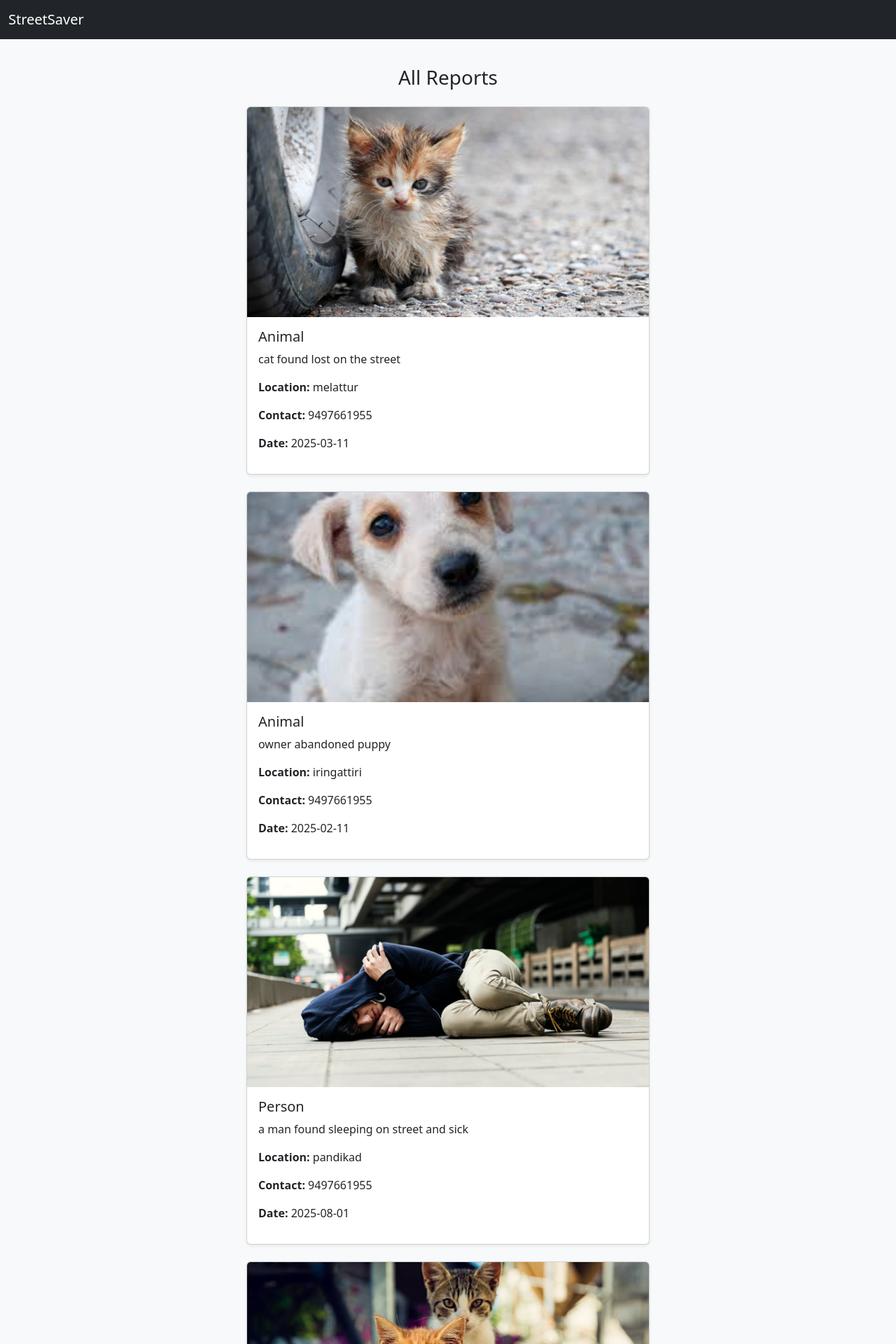
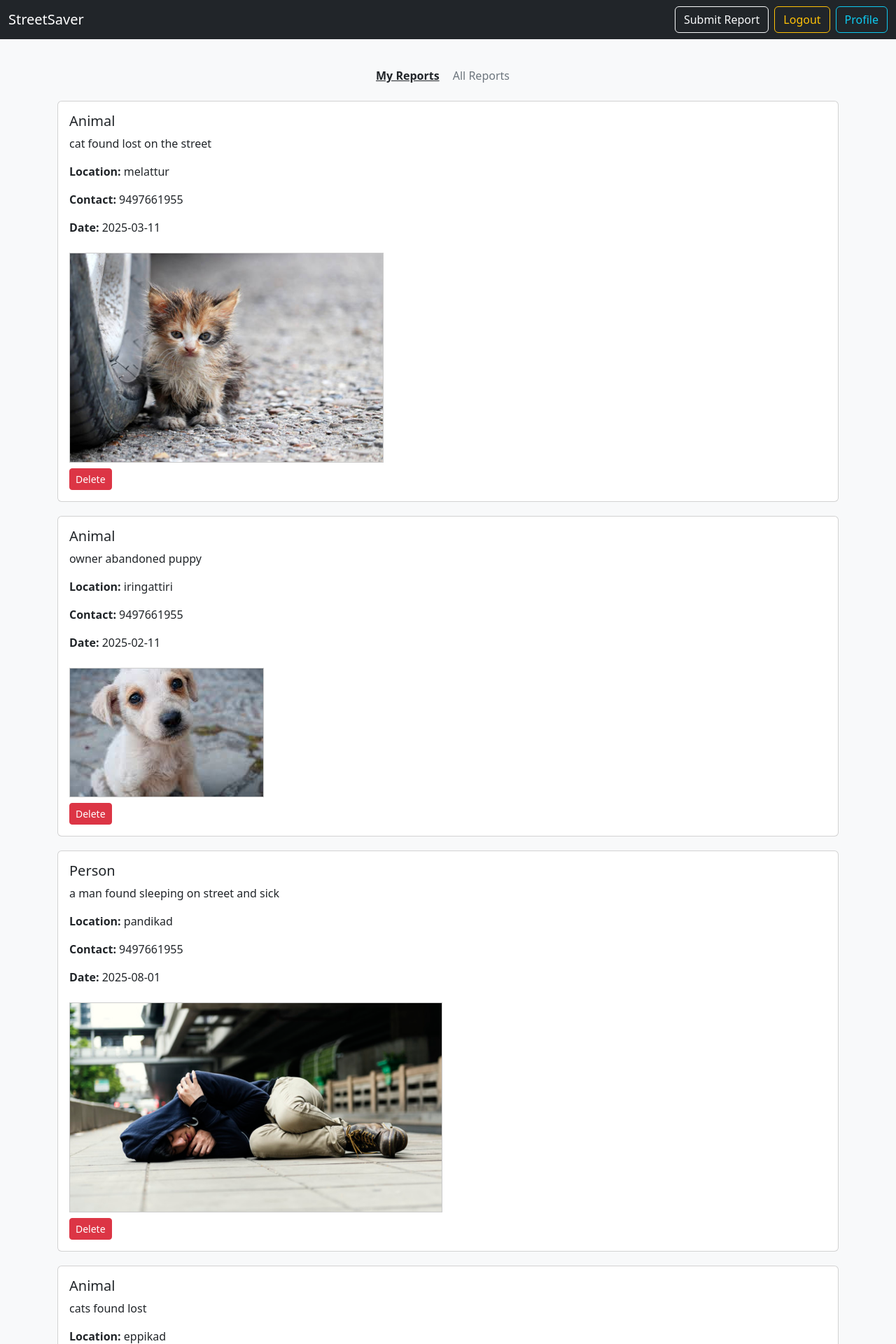
Before and after one commit to barrelblaze/project, a Flask app: template templates/home.html in a window 1280 px wide. Shown: the top 1920 px of the page at 70% size. Run offline with Flask 3, Linux system fonts and the light colour scheme; the template is opened without the code that fills it: values that come from a table or form of the project are taken from there, others are empty; some libraries are stand-ins or nearby versions.

Commit message:
Updated home page UI and fixed report form validation

```diff
--- a/app.py
+++ b/app.py
@@ -34,8 +34,9 @@ class Report(db.Model):
 @app.route('/')
 def index():
     if 'user_id' in session:
-        reports = Report.query.order_by(Report.id.desc()).all()  # latest first
-        return render_template('home.html', reports=reports, logged_in=True)
+        all_reports = Report.query.filter(Report.user_id != session['user_id']).order_by(Report.id.desc()).all()
+        my_reports = Report.query.filter_by(user_id=session['user_id']).order_by(Report.id.desc()).all()
+        return render_template('home.html', all_reports=all_reports, my_reports=my_reports, logged_in=True)
     return redirect(url_for('login'))
 
 @app.route('/login', methods=['GET', 'POST'])
--- a/templates/home.html
+++ b/templates/home.html
@@ -5,101 +5,166 @@
     <title>StreetSaver - Home</title>
     <link href="https://cdn.jsdelivr.net/npm/bootstrap@5.3.0/dist/css/bootstrap.min.css" rel="stylesheet">
     <style>
-        body {
-            padding-top: 70px; /* prevents content from being hidden behind fixed navbar */
+        .report-section {
+            display: none;
         }
-        .report-img {
+        .report-section.active {
+            display: block;
+        }
+        .tab-btn {
+            cursor: pointer;
+            margin-right: 15px;
+        }
+        .tab-btn.active {
+            font-weight: bold;
+            text-decoration: underline;
+        }
+        .report-card {
+            margin-bottom: 20px;
+        }
+        .img-preview {
+            max-width: 100%;
             max-height: 300px;
             object-fit: cover;
-            width: 100%;
-        }
-        .report-feed {
-            max-width: 600px;
-            margin: 0 auto;
+            border: 1px solid #ccc;
         }
     </style>
 </head>
 <body class="bg-light">
 
+<!-- NAVBAR -->
 <nav class="navbar navbar-expand-lg navbar-dark bg-dark fixed-top">
     <div class="container-fluid">
-        <a class="navbar-brand" href="#">StreetSaver</a>
+        <a class="navbar-brand" href="{{ url_for('index') }}">StreetSaver</a>
         <div class="d-flex">
-            {% if logged_in %}
             <a href="{{ url_for('submit') }}" class="btn btn-outline-light me-2">Submit Report</a>
             <a href="{{ url_for('logout') }}" class="btn btn-outline-warning me-2">Logout</a>
             <a href="{{ url_for('profile') }}" class="btn btn-outline-info">Profile</a>
-            {% endif %}
         </div>
     </div>
 </nav>
 
-<div class="container mt-4 report-feed">
+<div class="container mt-5 pt-4">
     {% with messages = get_flashed_messages(with_categories=true) %}
         {% if messages %}
-        <div id="flash-container">
+            <div class="mt-3" id="flash-messages">
                 {% for category, message in messages %}
                     <div class="alert alert-{{ category }} alert-dismissible fade show" role="alert">
                         {{ message }}
-                <button type="button" class="btn-close" data-bs-dismiss="alert"></button>
+                        <button type="button" class="btn-close" data-bs-dismiss="alert" aria-label="Close"></button>
                     </div>
                 {% endfor %}
             </div>
         {% endif %}
     {% endwith %}
 
-    <h3 class="mb-4 text-center">All Reports</h3>
+    <!-- Toggle Buttons -->
+    <div class="text-center my-4">
+        <span id="myReportsBtn" class="tab-btn active">My Reports</span>
+        <span id="allReportsBtn" class="tab-btn text-secondary">All Reports</span>
+    </div>
 
-    <div class="d-flex flex-column gap-4">
-        {% for report in reports %}
-        <div class="card shadow-sm">
-            {% if report.image %}
-            <img src="{{ url_for('static', filename='uploads/' + report.image) }}" class="card-img-top report-img" alt="Report Image">
-            {% endif %}
+    <!-- My Reports Section -->
+    <div id="myReports" class="report-section active">
+        {% if my_reports %}
+            {% for report in my_reports %}
+                <div class="card report-card">
                     <div class="card-body">
                         <h5 class="card-title">{{ report.category }}</h5>
                         <p class="card-text">{{ report.description }}</p>
-                <p><strong>Location:</strong> {{ report.location }}</p>
-                <p><strong>Contact:</strong> {{ report.contact }}</p>
-                <p><strong>Date:</strong> {{ report.date }}</p>
-                {% if session['user_id'] == report.user_id %}
-                    <button class="btn btn-danger btn-sm" data-bs-toggle="modal" data-bs-target="#confirmDelete{{ report.id }}">Delete</button>
+                        <p class="card-text"><strong>Location:</strong> {{ report.location }}</p>
+                        <p class="card-text"><strong>Contact:</strong> {{ report.contact }}</p>
+                        <p class="card-text"><strong>Date:</strong> {{ report.date }}</p>
+                        {% if report.image %}
+                            <img src="{{ url_for('static', filename='uploads/' ~ report.image) }}" class="img-preview mt-2" alt="Report Image">
+                        {% endif %}
+                        <form action="{{ url_for('delete', id=report.id) }}" method="POST" class="mt-2 delete-form">
+                            <button type="submit" class="btn btn-danger btn-sm">Delete</button>
+                        </form>
+                    </div>
+                </div>
+            {% endfor %}
+        {% else %}
+            <p class="text-center">You have not submitted any reports yet.</p>
+        {% endif %}
+    </div>
+
+    <!-- All Reports Section -->
+    <div id="allReports" class="report-section">
+        {% if all_reports %}
+            {% for report in all_reports %}
+                <div class="card report-card">
+                    <div class="card-body">
+                        <h5 class="card-title">{{ report.category }}</h5>
+                        <p class="card-text">{{ report.description }}</p>
+                        <p class="card-text"><strong>Location:</strong> {{ report.location }}</p>
+                        <p class="card-text"><strong>Contact:</strong> {{ report.contact }}</p>
+                        <p class="card-text"><strong>Date:</strong> {{ report.date }}</p>
+                        {% if report.image %}
+                            <img src="{{ url_for('static', filename='uploads/' ~ report.image) }}" class="img-preview mt-2" alt="Report Image">
+                        {% endif %}
+                    </div>
+                </div>
+            {% endfor %}
+        {% else %}
+            <p class="text-center">No reports from other users yet.</p>
         {% endif %}
     </div>
 </div>
 
-        <!-- Delete Modal -->
-        <div class="modal fade" id="confirmDelete{{ report.id }}" tabindex="-1" aria-labelledby="deleteLabel" aria-hidden="true">
-          <div class="modal-dialog modal-dialog-centered">
-            <div class="modal-content">
-              <div class="modal-header">
-                <h5 class="modal-title">Confirm Deletion</h5>
-                <button type="button" class="btn-close" data-bs-dismiss="modal"></button>
-              </div>
-              <div class="modal-body">
-                Are you sure you want to delete this report?
-              </div>
-              <div class="modal-footer">
-                <form method="POST" action="{{ url_for('delete', id=report.id) }}">
-                    <button type="submit" class="btn btn-danger">Yes, Delete</button>
-                </form>
-                <button type="button" class="btn btn-secondary" data-bs-dismiss="modal">Cancel</button>
-              </div>
-            </div>
-          </div>
-        </div>
-        {% endfor %}
-    </div>
-</div>
+<script src="https://cdn.jsdelivr.net/npm/bootstrap@5.3.0/dist/js/bootstrap.bundle.min.js"></script>
+<script src="https://cdn.jsdelivr.net/npm/sweetalert2@11"></script>
+<script>
+    // Toggle buttons
+    const myBtn = document.getElementById("myReportsBtn");
+    const allBtn = document.getElementById("allReportsBtn");
+    const mySection = document.getElementById("myReports");
+    const allSection = document.getElementById("allReports");
 
-<script src="https://cdn.jsdelivr.net/npm/bootstrap@5.3.0/dist/js/bootstrap.bundle.min.js"></script>
-<script>
+    myBtn.addEventListener("click", () => {
+        myBtn.classList.add("active");
+        allBtn.classList.remove("active", "text-dark");
+        allBtn.classList.add("text-secondary");
+        mySection.classList.add("active");
+        allSection.classList.remove("active");
+    });
+
+    allBtn.addEventListener("click", () => {
+        allBtn.classList.add("active");
+        myBtn.classList.remove("active", "text-dark");
+        myBtn.classList.add("text-secondary");
+        allSection.classList.add("active");
+        mySection.classList.remove("active");
+    });
+
+    // Auto-hide flash after 3 seconds
     setTimeout(() => {
-        const flashContainer = document.getElementById('flash-container');
-        if (flashContainer) {
-            flashContainer.innerHTML = '';
+        const flash = document.getElementById("flash-messages");
+        if (flash) {
+            flash.style.display = "none";
         }
     }, 3000);
+
+    // Delete confirmation using SweetAlert
+    document.querySelectorAll('.delete-form').forEach(form => {
+        form.addEventListener('submit', function (e) {
+            e.preventDefault();
+            Swal.fire({
+                title: 'Are you sure?',
+                text: "This report will be permanently deleted.",
+                icon: 'warning',
+                showCancelButton: true,
+                confirmButtonColor: '#d33',
+                cancelButtonColor: '#6c757d',
+                confirmButtonText: 'Yes, delete it!'
+            }).then((result) => {
+                if (result.isConfirmed) {
+                    form.submit();
+                }
+            });
+        });
+    });
 </script>
+
 </body>
 </html>
```
Also changed, not shown: templates/profile.html (+3 -4 lines), instance/streetsaver.db, static/uploads/20250805210004_cat2.jfif (added), static/uploads/20250805210259_cat2.jfif (added), static/uploads/20250805211434_pup.jfif (added). Lines whose indentation alone changed are shown as unchanged.
